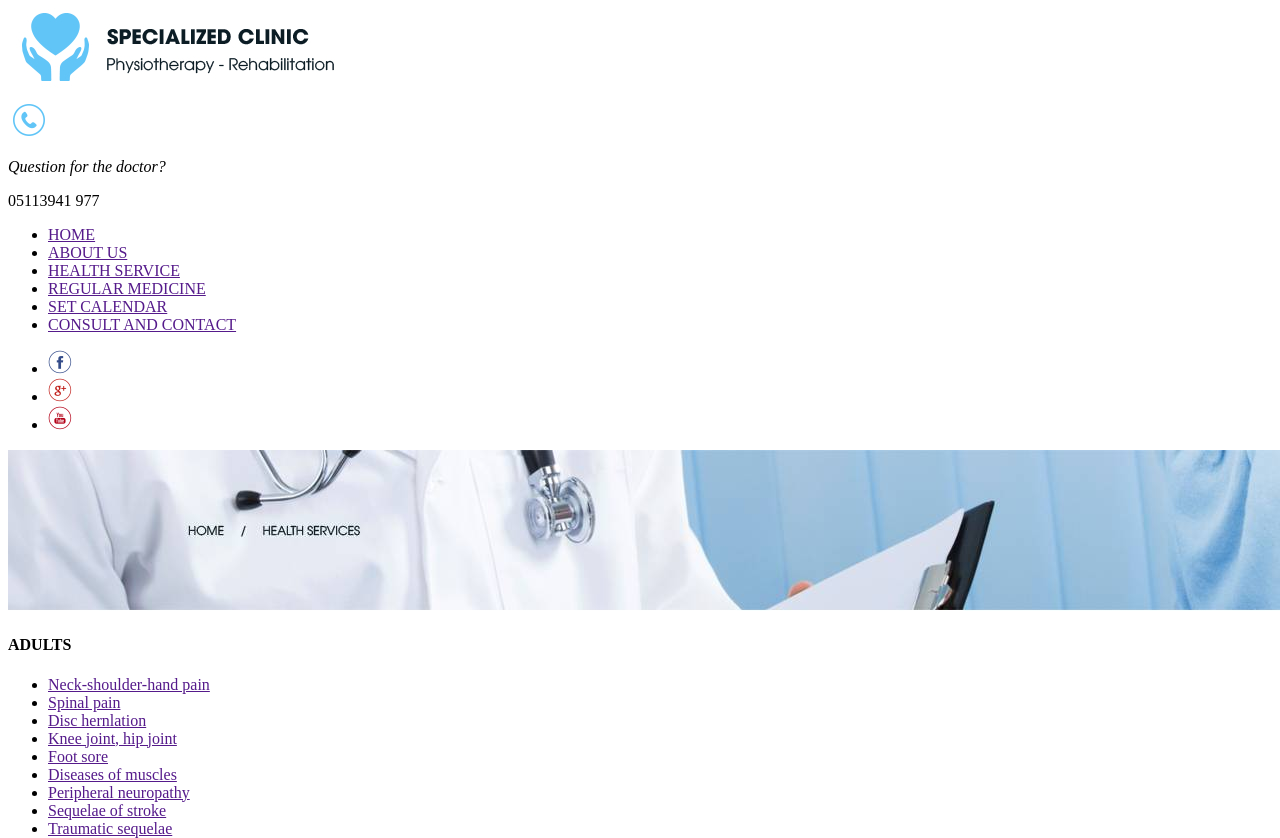
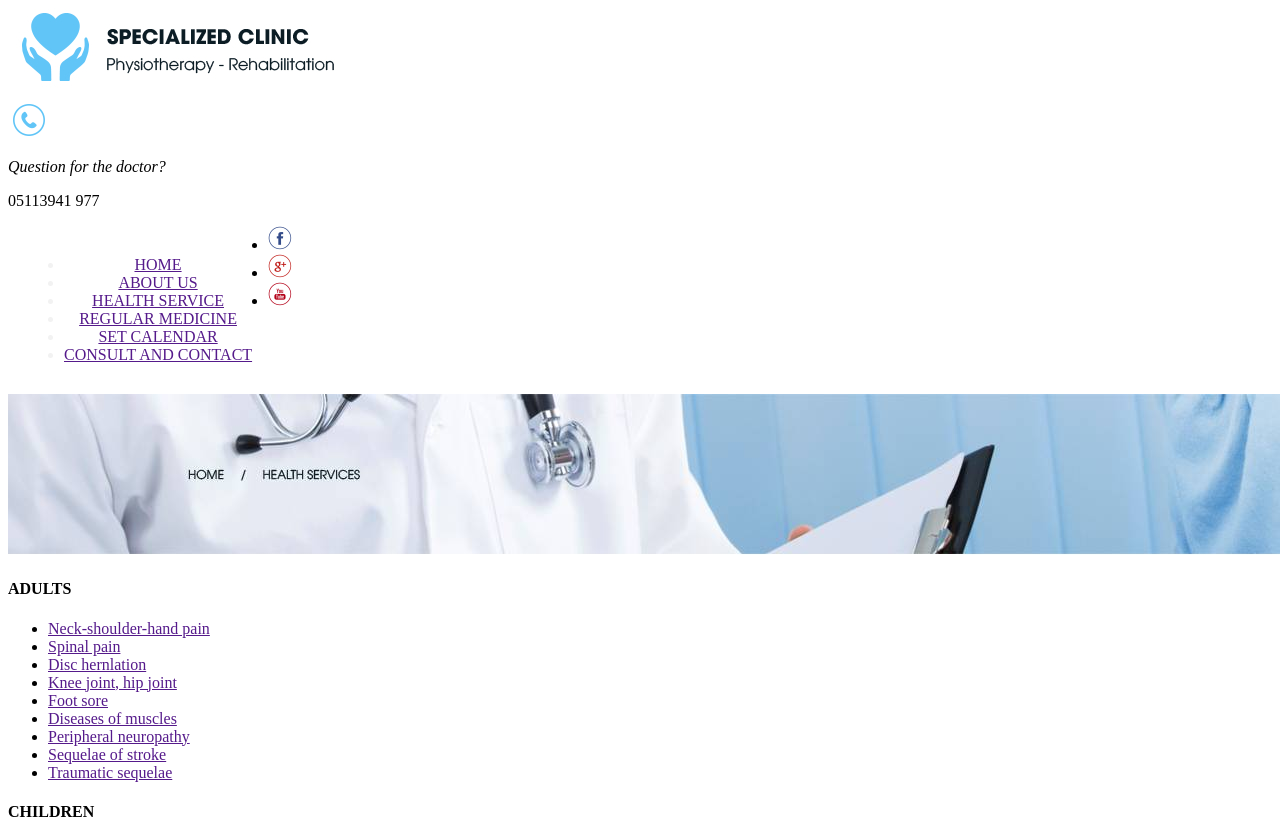
Before and after one commit to at-tamhoang/training-FE, a plain HTML site: page template.html/index.html in a window 1280 px wide. Shown: the top 838 px of the page. Drawn offline with Linux system fonts and the light colour scheme.

Commit message:
Update code

```diff
--- /dev/null
+++ b/css/style.css
@@ -0,0 +1,9 @@
+.header-nav{
+    float: left;
+    display: block;
+    color: #f2f2f2;
+    text-align: center;
+    padding: 14px 16px;
+    text-decoration: none;
+    list-style-type: none;
+  }
--- a/template.html/index.html
+++ b/template.html/index.html
@@ -2,7 +2,9 @@
 <html lang="en">
 <head>
   <meta charset="UTF-8">
+  <meta name="viewport" content="width=device-width, initial-scale=1.0">
   <title>Excercise HTML</title>
+  <link rel="stylesheet" href="../css/style.css">
 </head>
 <body>
   <header class="page-header">
```
